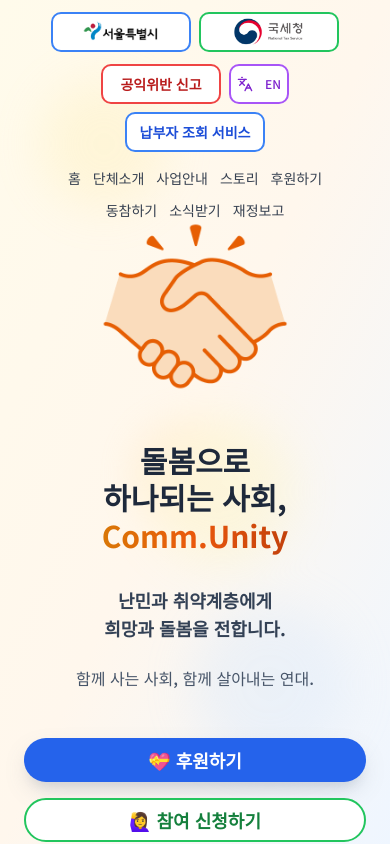
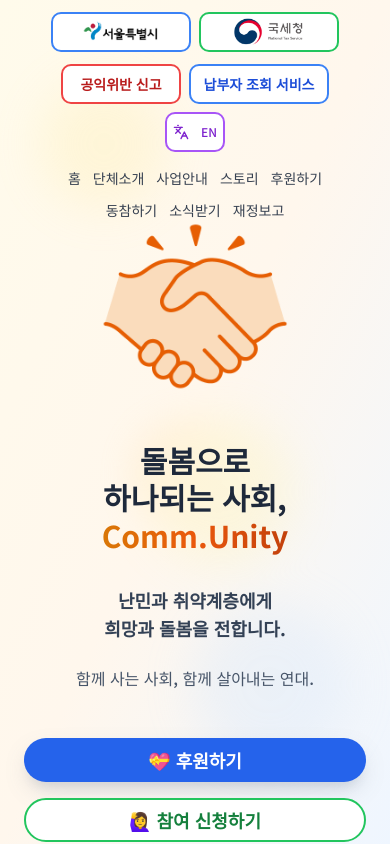
Before and after one commit to curara81/community-pj, a React (Vite) app: page / in a window 390 px wide. Shown: the top 844 px of the page. Built offline with nearby package versions, Linux system fonts and the light colour scheme.

Commit message:
Swap button positions
Swap the positions of the EN switch button and the 납부자 조회 서비스 button on the mobile page.

```diff
--- a/src/components/Header.tsx
+++ b/src/components/Header.tsx
@@ -63,7 +63,7 @@ const Header = memo(() => {
               </Button>
             </div>
 
-            {/* 두 번째 줄: 공익위반 신고, EN, 납부자 조회 서비스 */}
+            {/* 두 번째 줄: 공익위반 신고, 납부자 조회 서비스, EN */}
             <div className="flex flex-wrap justify-center gap-2 mb-4">
               <Button
                 variant="outline"
@@ -73,6 +73,9 @@ const Header = memo(() => {
               >
                 {t('공익위반 신고', 'Report Violation')}
               </Button>
+              <div className="w-[140px]">
+                <AuthButton />
+              </div>
               <Button
                 variant="outline"
                 size="sm"
@@ -82,9 +85,6 @@ const Header = memo(() => {
                 <Languages size={14} />
                 <span className="ml-1 text-xs">{language === 'ko' ? 'EN' : '한글'}</span>
               </Button>
-              <div className="w-[140px]">
-                <AuthButton />
-              </div>
             </div>
           </div>
 
```
